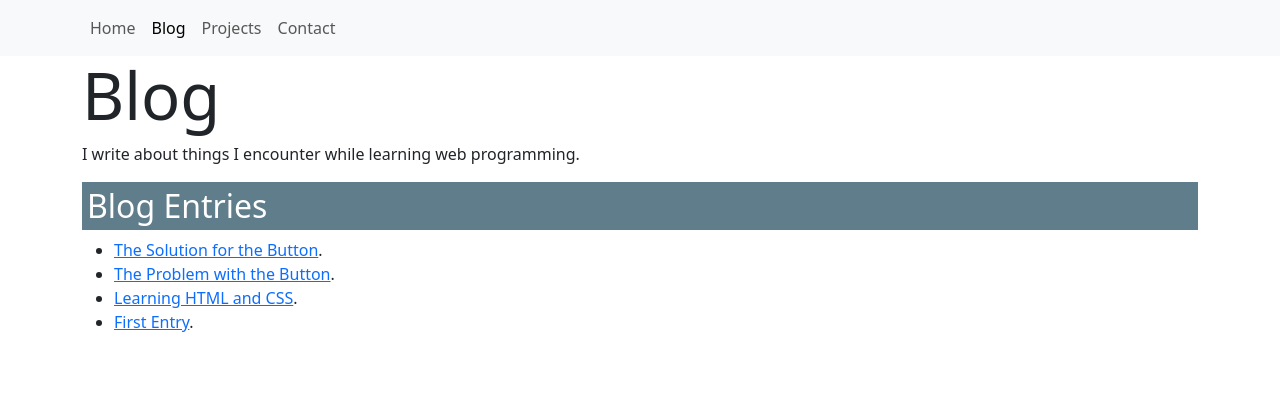
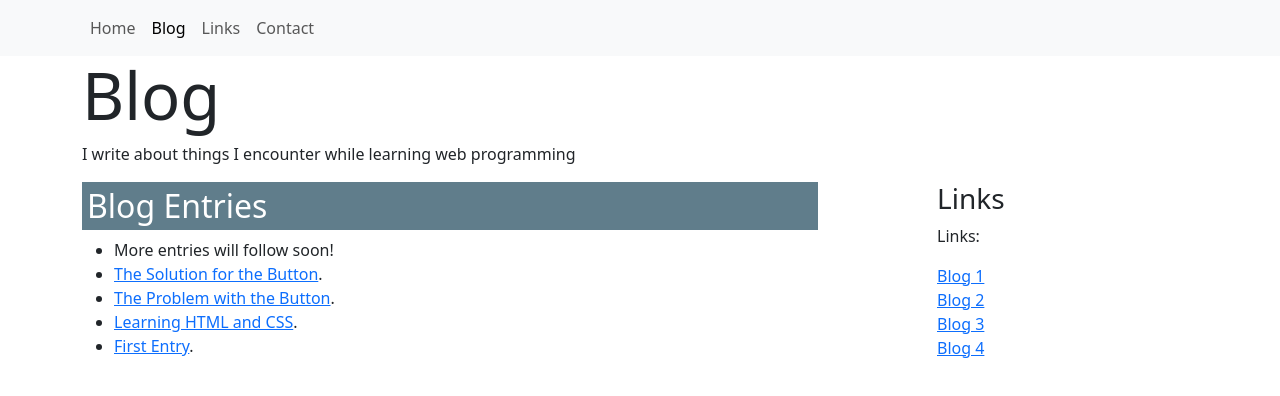
Before and after one commit to ivanferre/Portfolio, a plain HTML site: page blog/index.html in a window 1280 px wide. Drawn offline with nearby package versions, Linux system fonts and the light colour scheme.

Commit message:
Added two-column structure to blog; Projects changed to Links

```diff
--- a/blog/index.html
+++ b/blog/index.html
@@ -20,7 +20,7 @@
                 <ul class="navbar-nav">
                   <li><a class="nav-link" href="/">Home</a></li>
                   <li><a class="nav-link active" href="/blog/">Blog</a></li>
-                  <li><a class="nav-link" href="/projects/">Projects</a></li>
+                  <li><a class="nav-link" href="/projects/">Links</a></li>
                   <li><a class="nav-link" href="/contact/">Contact</a></li>
                 </ul>
               </div>
@@ -31,18 +31,34 @@
 
           <h1 class="title">Blog</h1>
 
-            <p>I write about things I encounter while learning web programming.</p>
+          <p>I write about things I encounter while learning web programming</p>
 
+          <div class="row">
+              <div class="col-sm-8">
                 <h2>Blog Entries</h2>
 
-            <!-- Here will be the list of all the blog entries. -->
+                <!-- Here is be the list of all the blog entries. -->
                 <ul>
+                    <li>More entries will follow soon!</li>
                     <li><a href="the-button-solution/index.html">The Solution for  the Button</a>.</li>
                     <li><a href="the-button-problem/index.html">The Problem with the Button</a>.</li>
                     <li><a href="learning-html-css/index.html">Learning HTML and CSS</a>.</li>
                     <li><a href="first-entry/index.html">First Entry</a>.</li>
                 </ul>
 
+              </div> <!-- col-sm-8 -->
+
+          <div class="col-sm-3 offset-sm-1">
+            <h3>Links</h3>
+            <p>Links:</p>
+            <ul class="list-unstyled">
+                <li><a href="#">Blog 1</a></li>
+                <li><a href="#">Blog 2</a></li>
+                <li><a href="#">Blog 3</a></li>
+                <li><a href="#">Blog 4</a></li>
+            </ul>
+          </div> <!-- col-sm-3 -->
+          </div> <!-- row -->
         </div>
 
         <!-- This is to enable Bootstrap's Javascript Bundle CDN link   -->
```
Also changed, not shown: projects/index.html (+12 -3 lines). Lines whose indentation alone changed are shown as unchanged.
